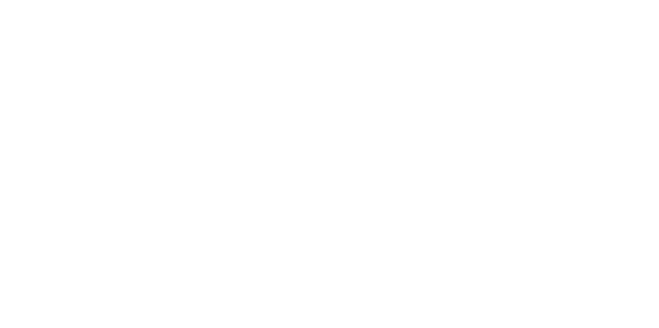
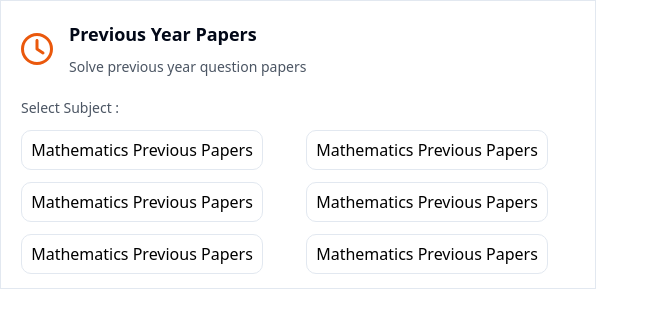
Before and after one commit to Midhun123-git/EduPlatFom, a React (Vite) app: page /Paper in a window 1280 px wide. Before the commit this address had no page. Shown: the top 328 px of the page, without its empty margins (0-659 px from the left). Built offline with nearby package versions, Linux system fonts and the light colour scheme.

Commit message:
Paper Component Completed

```diff
--- a/src/App.jsx
+++ b/src/App.jsx
@@ -18,6 +18,8 @@
 import Mock from "./Componets/Mock"
 import TestPractice from './Pages/TestPractice'
 import Practice from "./Componets/Practice"
+import Paper from "./Componets/Paper"
+
 const App = () => {
   return (
 
@@ -39,6 +41,7 @@
          <Route path="/Mock" element={<Mock/>}/>
          <Route path='/TestPractice' element={<TestPractice/>}/>
           <Route path='/Practice' element={<Practice/>}/>
+          <Route path='/Paper' element={<Paper/>}/>
        {/* <Route path="/PopularCourses" element={<PopularCourses/>}/> */}
     </Routes>
   )
--- /dev/null
+++ b/src/Componets/Paper.jsx
@@ -0,0 +1,68 @@
+import React from 'react'
+import { FaRegClock } from "react-icons/fa6";
+const Paper = () => {
+  return (
+    <div className='w-full lg:w-[596px] h-[289px] flex flex-col  border-1 border-[#E2E8F0] p-5'>
+                                    <div className='flex flex-col gap-3 pb-4'>
+                                                      <div className='flex gap-4 items-center'>
+                                                            <FaRegClock   size={32} className='text-[#EA580C]'/>
+                                                                <div className='flex flex-col  gap-2'>
+                                                                    <p className='text-[18px] font-[600] text-[#020817]'>Previous Year Papers</p>
+                                                                    <p className='text-[#4B5563] font-[400] text-[14px]'>Solve previous year question papers</p>
+                                                                </div>
+
+                                                      </div>
+                                                       <p className='text-[#4B5563] font-[400] pt-2 text-[14px]'>Select Subject :</p>
+
+
+<div className='flex lg:flex-row flex-col gap-4 justify-center items-center'>
+            <div className='flex w-full flex-col gap-3'>
+                    <div className='w-full lg:w-[242px] h-[40px]
+                    flex justify-center
+                    items-center
+                    rounded-[10px] border-1 border-[#E2E8F0]'>
+                        Mathematics Previous Papers
+                    </div>
+
+                     <div className='w-full lg:w-[242px] h-[40px]
+                    flex justify-center
+                    items-center
+                    rounded-[10px] border-1 border-[#E2E8F0]'>
+                        Mathematics Previous Papers
+                    </div>
+                     <div className='w-full lg:w-[242px] h-[40px]
+                    flex justify-center
+                    items-center
+                    rounded-[10px] border-1 border-[#E2E8F0]'>
+                        Mathematics Previous Papers
+                    </div>
+            </div>
+
+             <div className='flex w-full flex-col gap-3'>
+                    <div className='w-full lg:w-[242px] h-[40px]
+                    flex justify-center
+                    items-center
+                    rounded-[10px] border-1 border-[#E2E8F0]'>
+                        Mathematics Previous Papers
+                    </div>
+
+                     <div className='w-full lg:w-[242px] h-[40px]
+                    flex justify-center
+                    items-center
+                    rounded-[10px] border-1 border-[#E2E8F0]'>
+                        Mathematics Previous Papers
+                    </div>
+                     <div className='w-full lg:w-[242px] h-[40px]
+                    flex justify-center
+                    items-center
+                    rounded-[10px] border-1 border-[#E2E8F0]'>
+                        Mathematics Previous Papers
+                    </div>
+            </div>
+</div>
+                                            </div>
+    </div>
+  )
+}
+
+export default Paper
```
